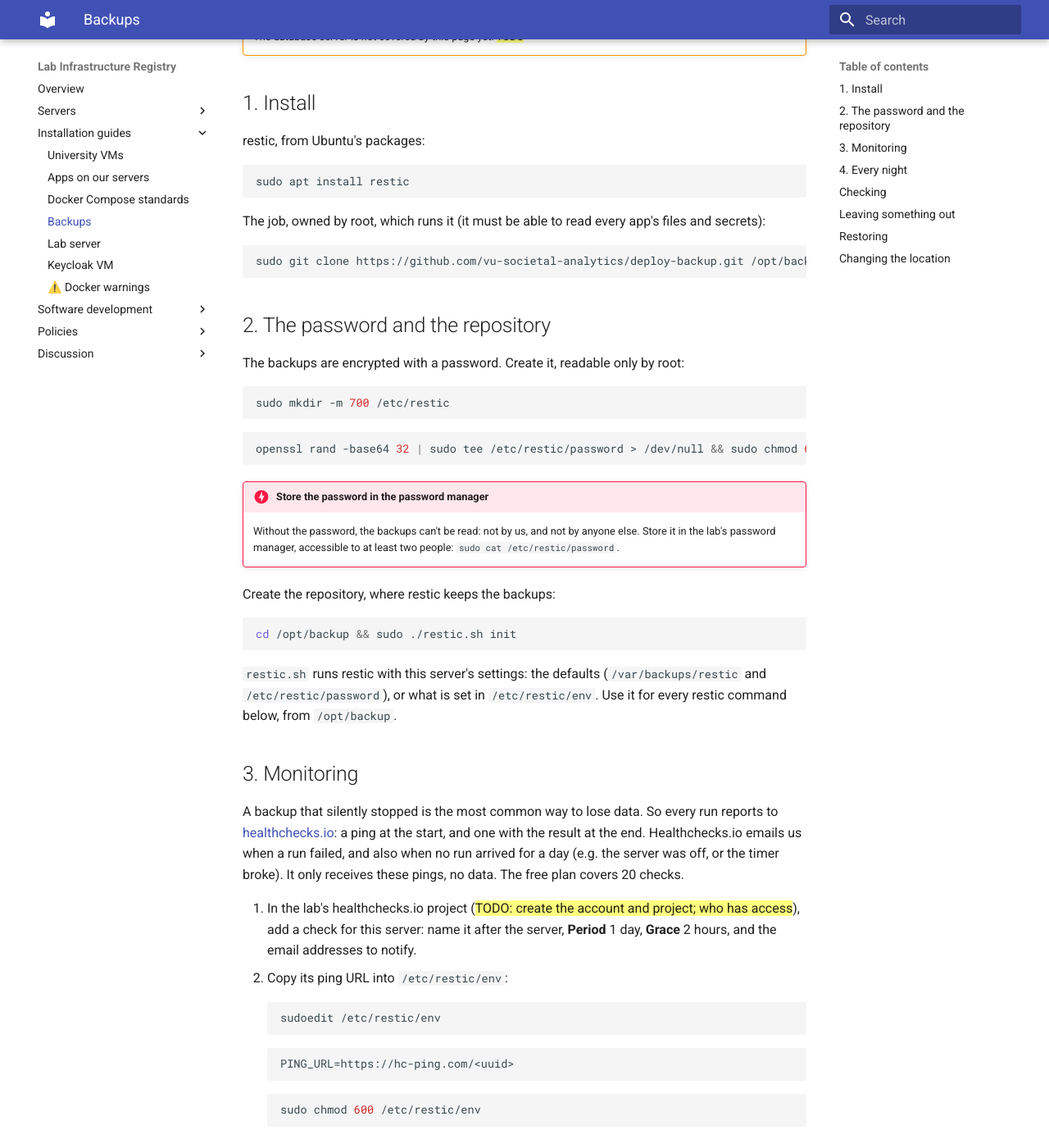
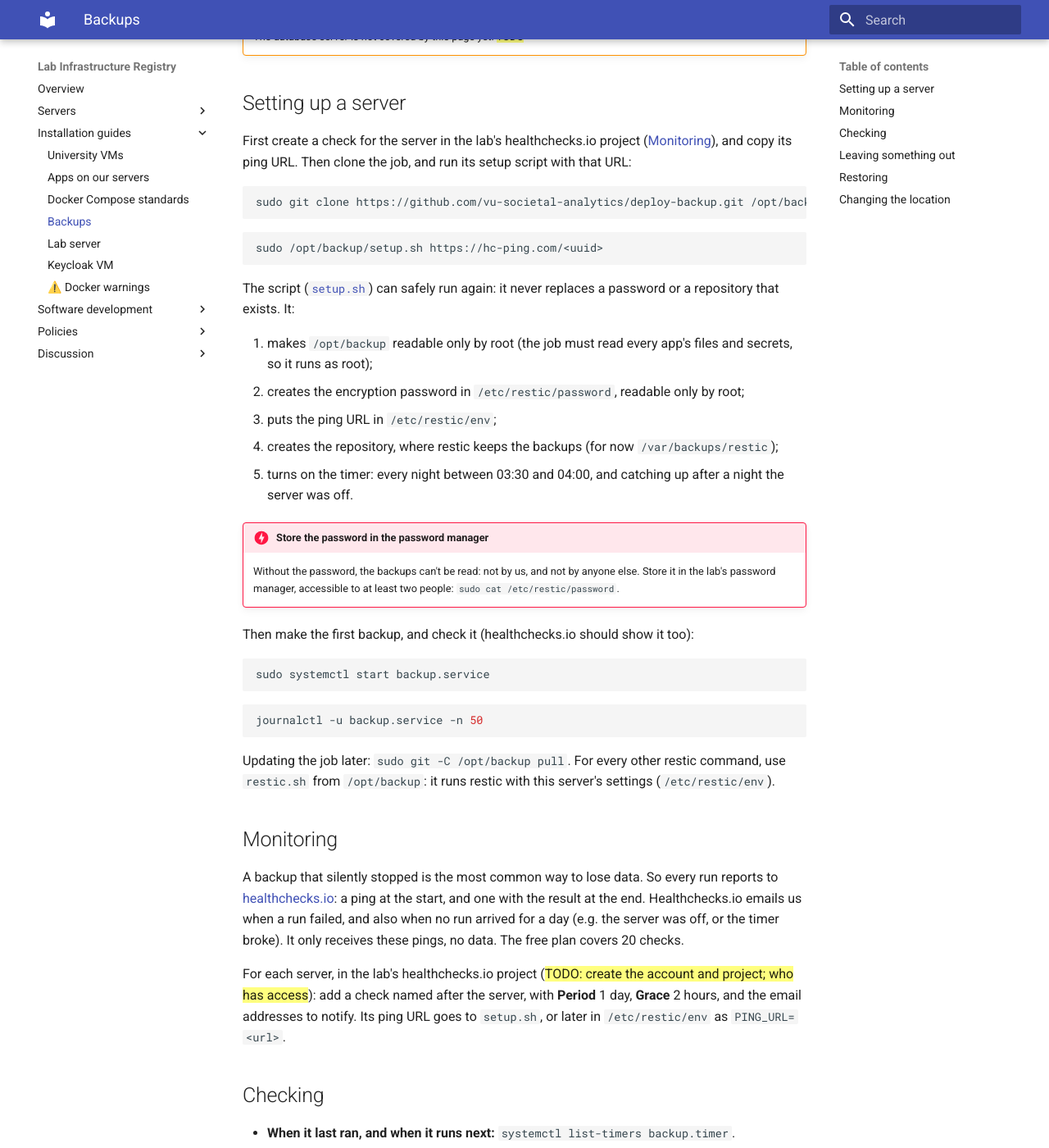
Before and after one commit to kasperwelbers/societal-analytics-lab-infra, an MkDocs documentation site: the page built from docs/install/backups.md, in a window 1280 px wide and 1400 px high, scrolled down 889 px. Shown: the whole window at 82% size. Built offline with MkDocs 1.6.1 and Material for MkDocs 9.7.7, drawn with Linux system fonts in a browser that asks for light colours; some of the changed text lies outside the part shown.

Commit message:
Setup scripts: setup-vm.sh (downloadable) and deploy-backup's setup.sh in the guides
setup-vm.sh does steps 3 to 5 of the VM guide (admin user with the portal's SSH
keys, firewall rules, automatic updates, Docker, optionally Caddy, the sal
account), safe to run twice; SSH hardening is a separate step after a login test,
and refuses if no admin has an SSH key. Tested on Ubuntu 24.04.

Co-Authored-By: Claude Opus 5.5 <noreply@anthropic.com>
Claude-Session: https://claude.ai/code/session_019W6Pqxp2q1zbwJeh2ybKkP

````diff
--- a/docs/install/backups.md
+++ b/docs/install/backups.md
@@ -18,75 +18,30 @@ The nightly job is in its own repository, [deploy-backup](https://github.com/vu-
 
     The database server is not covered by this page yet. ==TODO==
 
-## 1. Install
+## Setting up a server
 
-restic, from Ubuntu's packages:
+First create a check for the server in the lab's healthchecks.io project ([Monitoring](#monitoring)), and copy its ping URL. Then clone the job, and run its setup script with that URL:
 
 ```bash
-sudo apt install restic
-```
-
-The job, owned by root, which runs it (it must be able to read every app's files and secrets):
-
-```bash
-sudo git clone https://github.com/vu-societal-analytics/deploy-backup.git /opt/backup && sudo chmod 700 /opt/backup
-```
-
-## 2. The password and the repository
-
-The backups are encrypted with a password. Create it, readable only by root:
-
-```bash
-sudo mkdir -m 700 /etc/restic
+sudo git clone https://github.com/vu-societal-analytics/deploy-backup.git /opt/backup
 ```
 
 ```bash
-openssl rand -base64 32 | sudo tee /etc/restic/password > /dev/null && sudo chmod 600 /etc/restic/password
+sudo /opt/backup/setup.sh https://hc-ping.com/<uuid>
 ```
+
+The script ([`setup.sh`](https://github.com/vu-societal-analytics/deploy-backup/blob/main/setup.sh)) can safely run again: it never replaces a password or a repository that exists. It:
+
+1. makes `/opt/backup` readable only by root (the job must read every app's files and secrets, so it runs as root);
+2. creates the encryption password in `/etc/restic/password`, readable only by root;
+3. puts the ping URL in `/etc/restic/env`;
+4. creates the repository, where restic keeps the backups (for now `/var/backups/restic`);
+5. turns on the timer: every night between 03:30 and 04:00, and catching up after a night the server was off.
 
 !!! danger "Store the password in the password manager"
     Without the password, the backups can't be read: not by us, and not by anyone else. Store it in the lab's password manager, accessible to at least two people: `sudo cat /etc/restic/password`.
 
-Create the repository, where restic keeps the backups:
-
-```bash
-cd /opt/backup && sudo ./restic.sh init
-```
-
-`restic.sh` runs restic with this server's settings: the defaults (`/var/backups/restic` and `/etc/restic/password`), or what is set in `/etc/restic/env`. Use it for every restic command below, from `/opt/backup`.
-
-## 3. Monitoring
-
-A backup that silently stopped is the most common way to lose data. So every run reports to [healthchecks.io](https://healthchecks.io): a ping at the start, and one with the result at the end. Healthchecks.io emails us when a run failed, and also when no run arrived for a day (e.g. the server was off, or the timer broke). It only receives these pings, no data. The free plan covers 20 checks.
-
-1. In the lab's healthchecks.io project (==TODO: create the account and project; who has access==), add a check for this server: name it after the server, **Period** 1 day, **Grace** 2 hours, and the email addresses to notify.
-2. Copy its ping URL into `/etc/restic/env`:
-
-    ```bash
-    sudoedit /etc/restic/env
-    ```
-
-    ```
-    PING_URL=https://hc-ping.com/<uuid>
-    ```
-
-    ```bash
-    sudo chmod 600 /etc/restic/env
-    ```
-
-## 4. Every night
-
-Connect the service and the timer from the repository, and turn on the timer:
-
-```bash
-sudo systemctl link /opt/backup/backup.service /opt/backup/backup.timer
-```
-
-```bash
-sudo systemctl enable --now backup.timer
-```
-
-Make the first backup now, and see how it went (healthchecks.io should show it too):
+Then make the first backup, and check it (healthchecks.io should show it too):
 
 ```bash
 sudo systemctl start backup.service
@@ -96,7 +51,13 @@ sudo systemctl start backup.service
 journalctl -u backup.service -n 50
 ```
 
-It runs every night between 03:30 and 04:00, and catches up after a night the server was off. Updating the job: `sudo git -C /opt/backup pull`.
+Updating the job later: `sudo git -C /opt/backup pull`. For every other restic command, use `restic.sh` from `/opt/backup`: it runs restic with this server's settings (`/etc/restic/env`).
+
+## Monitoring
+
+A backup that silently stopped is the most common way to lose data. So every run reports to [healthchecks.io](https://healthchecks.io): a ping at the start, and one with the result at the end. Healthchecks.io emails us when a run failed, and also when no run arrived for a day (e.g. the server was off, or the timer broke). It only receives these pings, no data. The free plan covers 20 checks.
+
+For each server, in the lab's healthchecks.io project (==TODO: create the account and project; who has access==): add a check named after the server, with **Period** 1 day, **Grace** 2 hours, and the email addresses to notify. Its ping URL goes to `setup.sh`, or later in `/etc/restic/env` as `PING_URL=<url>`.
 
 ## Checking
 
````
Also changed, not shown: docs/index.md (+1 -1 lines), docs/install/vm.md (+23 -0 lines), 1 other file.
